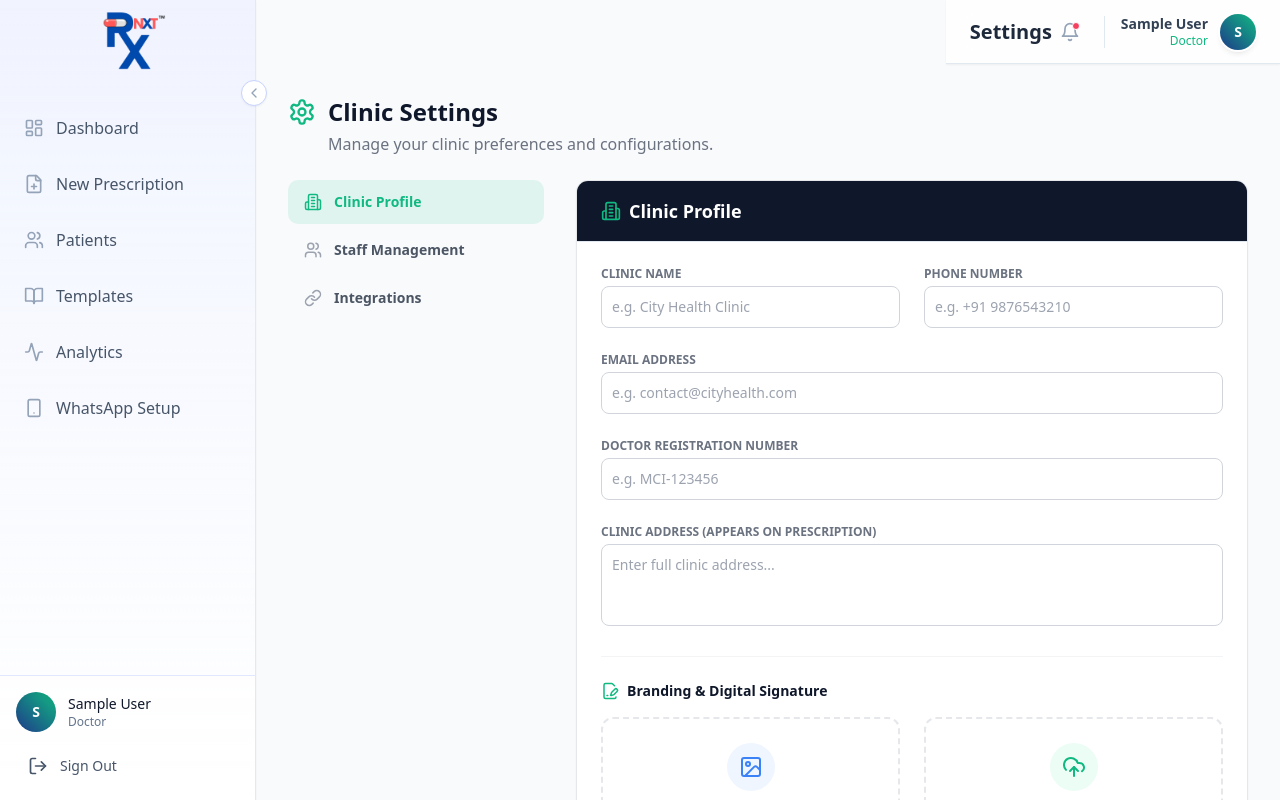
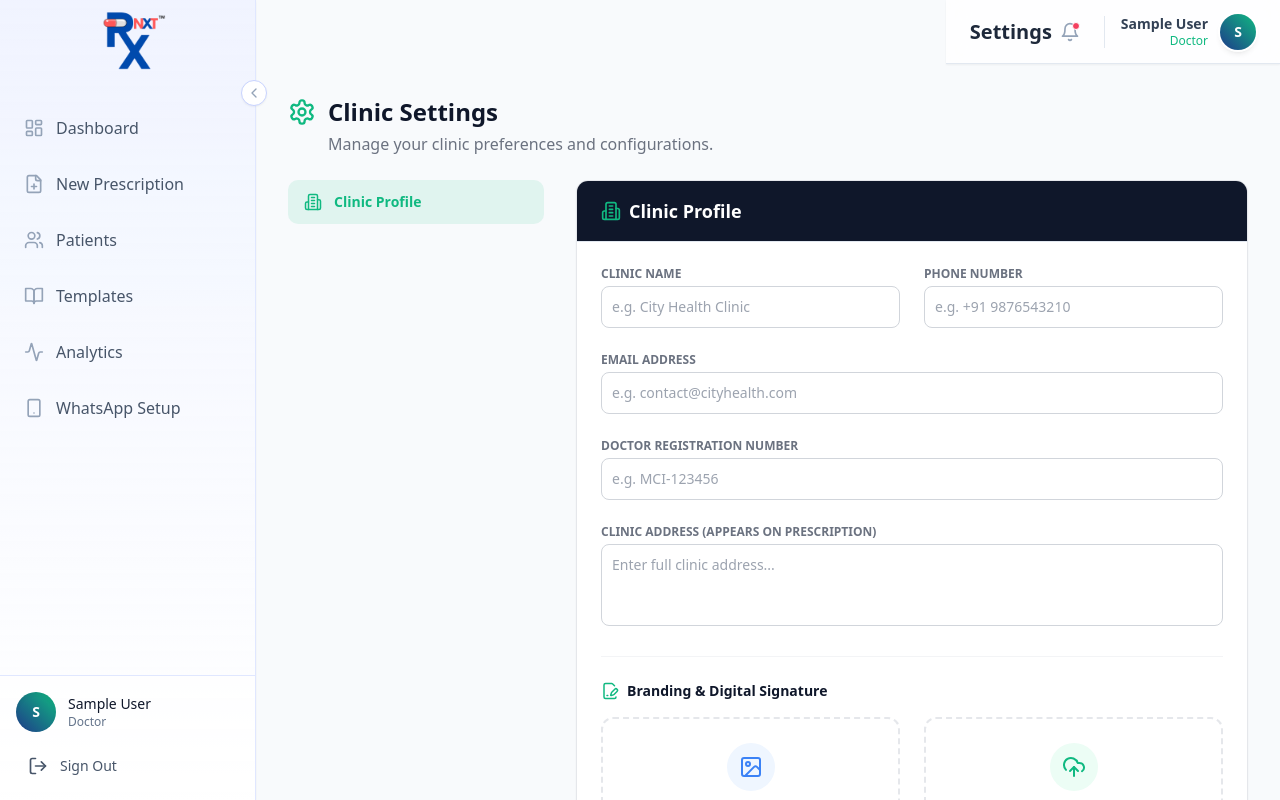
Before and after one commit to orugtechnologies/RxNXT-Cloud, a Next.js app: page /admin/settings in a window 1280 px wide. Shown: the top 800 px of the page. Built offline with nearby package versions, Linux system fonts and the light colour scheme; no server answers; the database is empty; sample sign-in values are in the browser's storage.

Commit message:
chore: remove unused Staff and Integrations tabs from settings

```diff
--- a/app/(dashboard)/admin/settings/page.tsx
+++ b/app/(dashboard)/admin/settings/page.tsx
@@ -1,18 +1,14 @@
 'use client';
 
 import React, { useState } from 'react';
-import { Settings, Building2, Users, Link as LinkIcon } from 'lucide-react';
+import { Settings, Building2 } from 'lucide-react';
 import ClinicProfileTab from '@/components/settings/ClinicProfileTab';
-import StaffManagementTab from '@/components/settings/StaffManagementTab';
-import IntegrationsTab from '@/components/settings/IntegrationsTab';
 
 export default function ClinicSettingsPage() {
   const [activeTab, setActiveTab] = useState('profile');
 
   const tabs = [
     { id: 'profile', label: 'Clinic Profile', icon: <Building2 size={18} /> },
-    { id: 'staff', label: 'Staff Management', icon: <Users size={18} /> },
-    { id: 'integrations', label: 'Integrations', icon: <LinkIcon size={18} /> },
   ];
 
   return (
@@ -51,8 +47,6 @@ export default function ClinicSettingsPage() {
         {/* Content Area */}
         <div className="flex-1">
           {activeTab === 'profile' && <ClinicProfileTab />}
-          {activeTab === 'staff' && <StaffManagementTab />}
-          {activeTab === 'integrations' && <IntegrationsTab />}
         </div>
       </div>
     </div>
```
